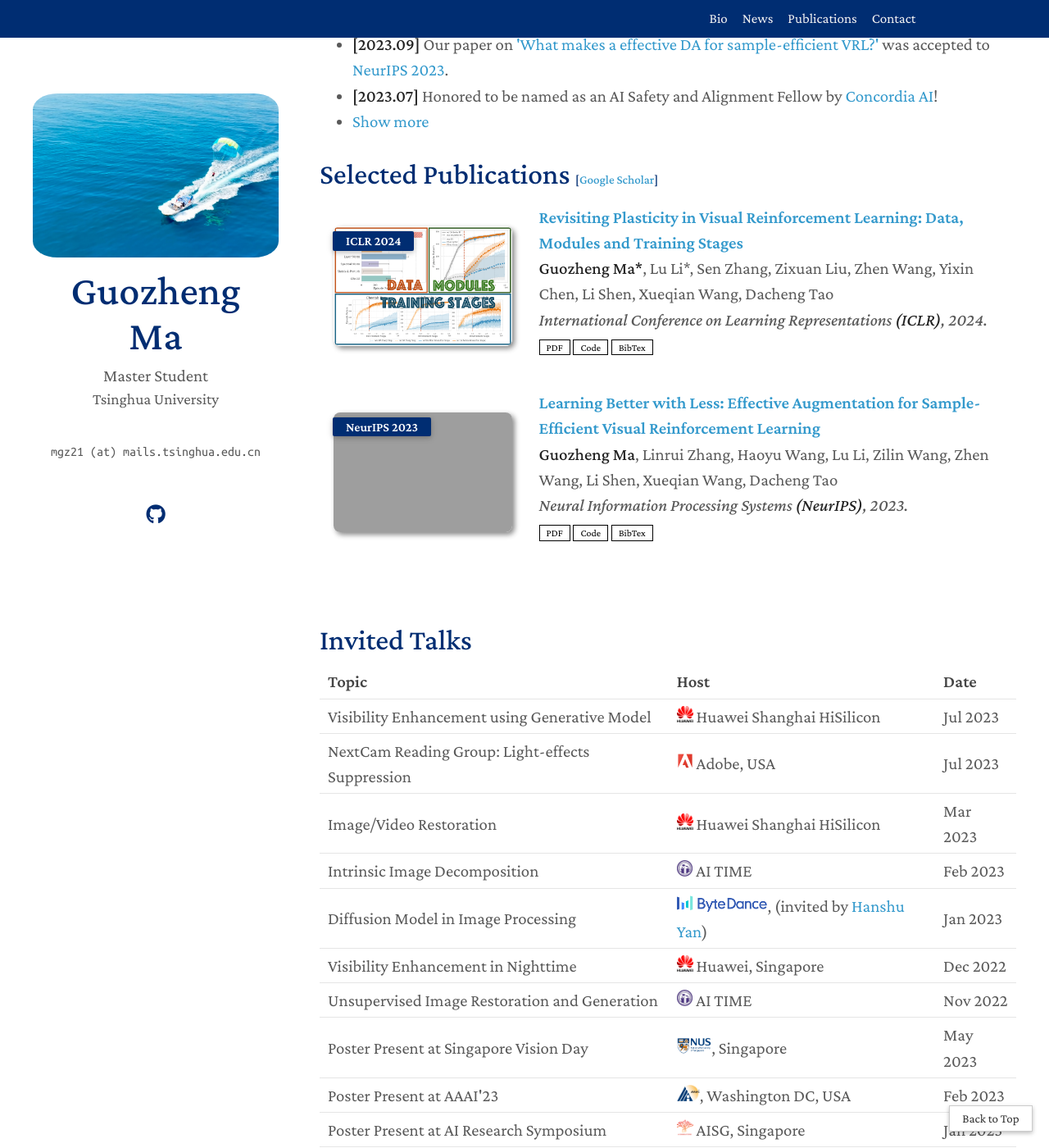
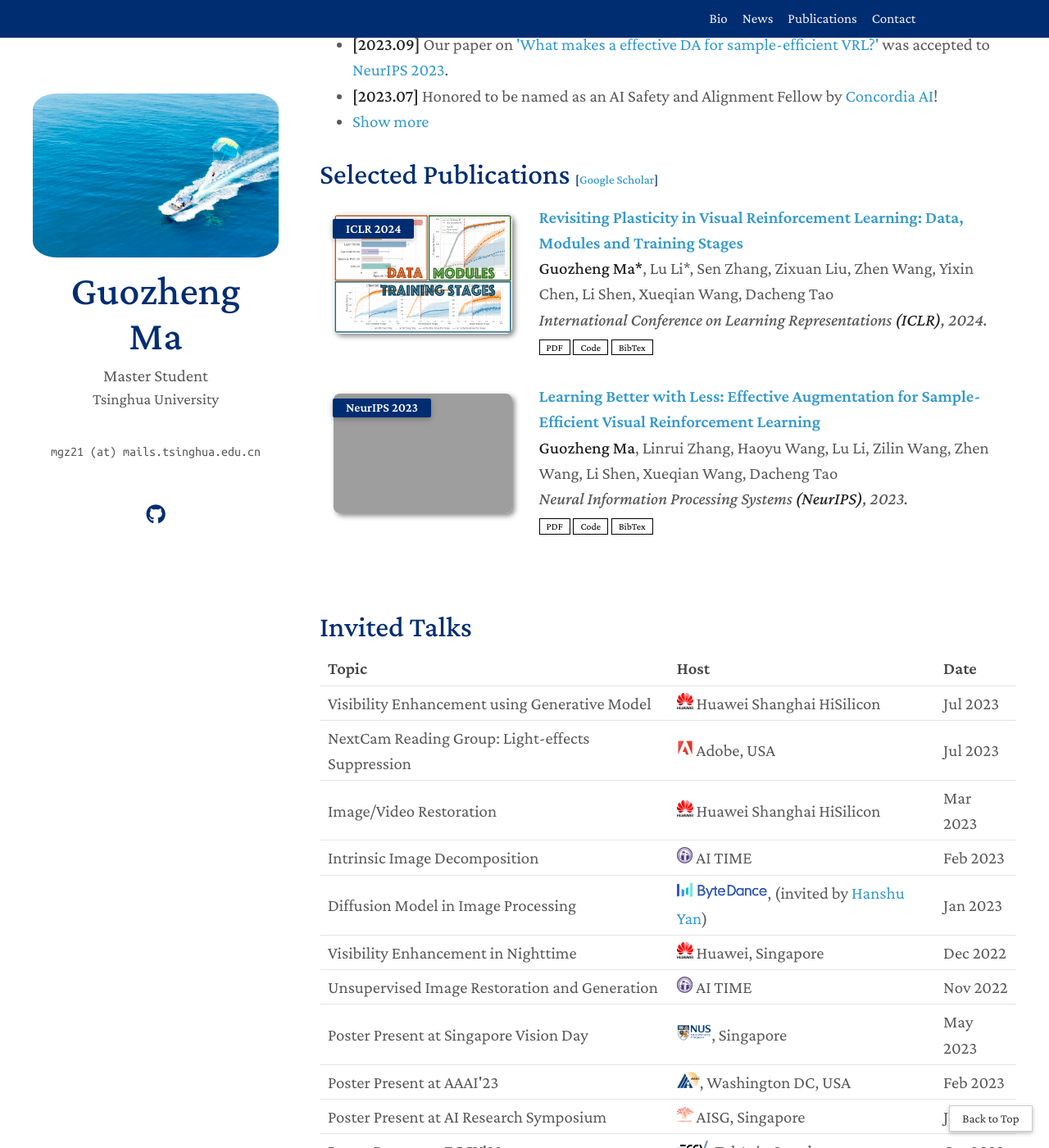
Before and after one commit to Guozheng-Ma/guozheng-ma.github.io, a Jekyll site: the page built from index.md, in a window 1280 px wide and 1400 px high, scrolled down 650 px. Shown: the whole window at 82% size. Built offline with Jekyll 4.4.1, drawn with Linux system fonts in a browser that asks for light colours; a style sheet for code colours, icons or effects is not loaded; grey boxes are pictures that could not be loaded.

Commit message:
Update pub.css

```diff
--- a/assets/css/pub.css
+++ b/assets/css/pub.css
@@ -36,9 +36,9 @@ blockquote { background: var(--global-bg-color); border-left: 2px solid var(--gl
 
 .publications ol.bibliography { list-style: none; padding: 0; margin-top: 0; }
 
-.publications ol.bibliography li { min-height: 146px; display: flex; align-items: flex-start; margin-bottom: 0.5rem; }
+.publications ol.bibliography li { display: flex; align-items: center; }
 
-.publications ol.bibliography li .abbr { height: 8rem; margin-bottom: 0.5rem; }
+.publications ol.bibliography li .abbr {margin-bottom: 0.5rem; }
 
 .publications ol.bibliography li .abbr abbr { display: inline-block; background-color: var(--global-theme-color); padding-left: 1rem; padding-right: 1rem; position: absolute; top: 8px; left: 16px; }
 
```
